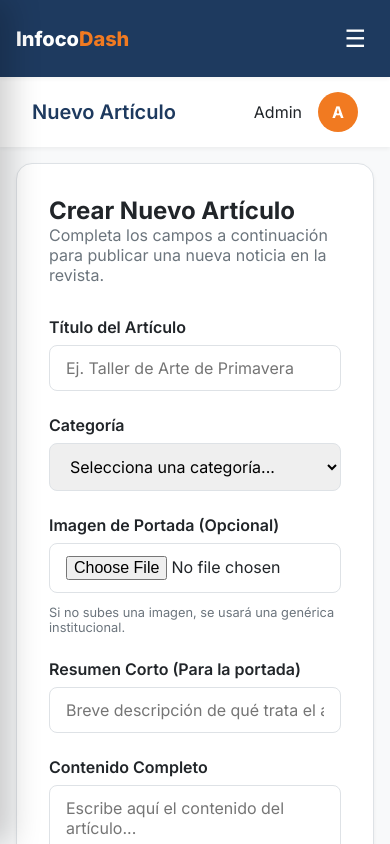
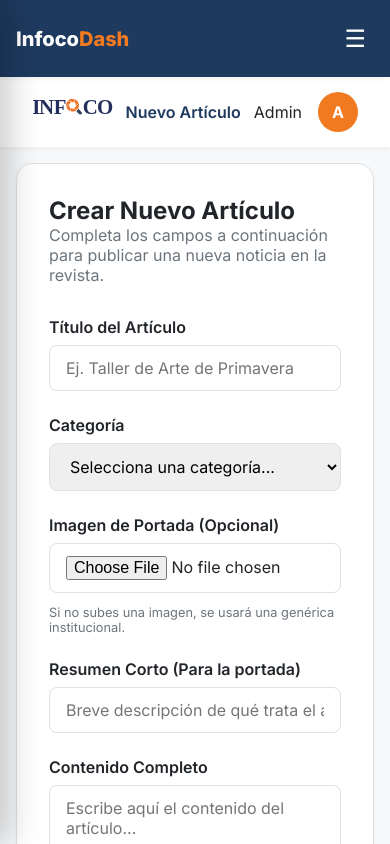
Before and after one commit to msardissino/Infoco, a Next.js app: page /dashboard/articulos/nuevo in a window 390 px wide. Shown: the top 844 px of the page. Built offline with nearby package versions, Linux system fonts and the light colour scheme.

Commit message:
style: add mobile logo to dashboard topbar

```diff
--- a/src/components/TopBar/TopBar.module.css
+++ b/src/components/TopBar/TopBar.module.css
@@ -11,10 +11,37 @@
   z-index: 100;
 }
 
+.logoContainer {
+  display: block;
+}
+
+.mobileLogo {
+  height: 28px;
+  width: auto;
+  object-fit: contain;
+}
+
+@media (min-width: 768px) {
+  .logoContainer {
+    display: none;
+  }
+}
+
 .heading {
-  font-size: 1.25rem;
+  font-size: 1rem;
   font-weight: 600;
   color: var(--color-primary);
+  white-space: nowrap;
+  overflow: hidden;
+  text-overflow: ellipsis;
+  margin: 0 0.5rem;
+}
+
+@media (min-width: 768px) {
+  .heading {
+    font-size: 1.25rem;
+    margin: 0;
+  }
 }
 
 .actions {
--- a/src/components/TopBar/TopBar.tsx
+++ b/src/components/TopBar/TopBar.tsx
@@ -13,6 +13,9 @@ export const TopBar = () => {
 
   return (
     <header className={styles.topbar}>
+      <div className={styles.logoContainer}>
+        <img src="/assets/img/infoco.svg" alt="Infoco" className={styles.mobileLogo} />
+      </div>
       <h1 className={styles.heading}>{title}</h1>
       <div className={styles.actions}>
         <span className={styles.userName}>Admin</span>
```
